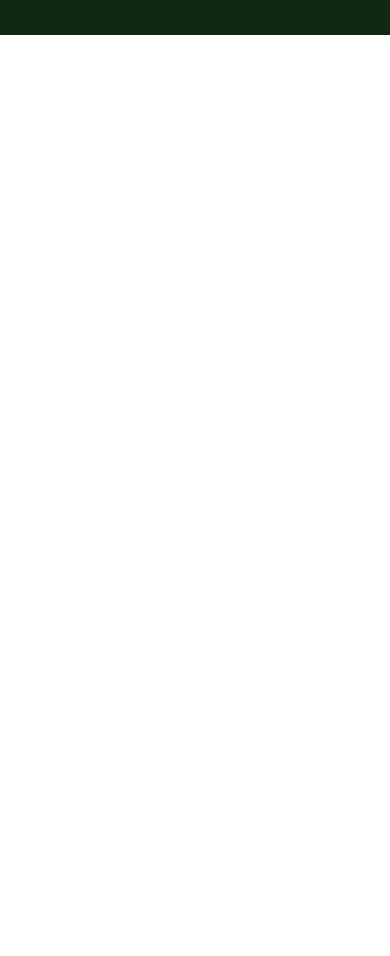
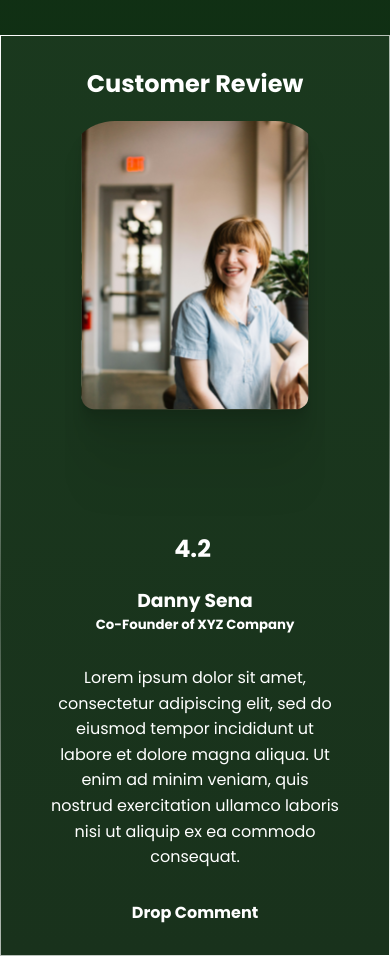
Before and after one commit to Fuadmikayil/Garden, a React (Vite) app in the folder client/: page / in a window 390 px wide. Shown: the part 1960-2916 px from the top of the page. Before the commit the page ends 1995 px from the top, so only its background shows below. Built offline with nearby package versions, Linux system fonts and the light colour scheme.

Commit message:
Customer Review

```diff
--- a/client/src/App.jsx
+++ b/client/src/App.jsx
@@ -1,9 +1,8 @@
 import Header from "./Components/header";
 import Hero from "./Components/Hero";
 import Products from "./Components/Products";
-import CustomerReviews from "./Components/CustomerReviews";
+import CustomerReviews from "./components/customerReview";
 import Provide from "./Components/Provide";
-import Footer from "./Components/Footer";
 
 import "./styles/main.scss";
 
@@ -11,8 +10,9 @@ function App() {
   return (
     <>
       <Header />
-    <Hero/>
-    <Products/>
+      <Hero />
+      <Products />
+      <CustomerReviews />
     </>
   );
 }
--- /dev/null
+++ b/client/src/components/CustomerReview.jsx
@@ -0,0 +1,33 @@
+import "../styles/customerReviews.scss";
+import people from "../assets/people.svg";
+export default function CustomerReview() {
+  return (
+    <section className="Customer-wrapper container">
+      <h1 className="text-center">
+        Customer Review
+        <div></div>
+        <div></div>
+      </h1>
+      <div className="Customer">
+        <img src={people} alt="Customer" />
+        <div className="Customer-about">
+          <div className="Customer-about-head">
+            <h1>
+              4.2 <i className="bx bxs-star"></i>
+            </h1>
+            <div>
+              <h3>Danny Sena</h3>
+              <h5>Co-Founder of XYZ Company</h5>
+            </div>
+          </div>
+          <p>
+            Lorem ipsum dolor sit amet, consectetur adipiscing elit, sed do eiusmod tempor incididunt ut labore et dolore
+            magna aliqua. Ut enim ad minim veniam, quis nostrud exercitation ullamco laboris nisi ut aliquip ex ea commodo
+            consequat.
+          </p>
+          <a href="#">Drop Comment</a>
+        </div>
+      </div>
+    </section>
+  );
+}
--- a/client/src/components/CustomerReviews.jsx
+++ /dev/null
@@ -1,25 +0,0 @@
-import "../styles/customerReviews.scss";
-
-function CustomerReviews() {
-  return (
-    <section className="customer-wrapper container">
-      <h1 className="text-center">Customer Review</h1>
-      <div className="customer">
-        <img src="./images/people.svg" alt="Customer" />
-        <div className="customer-about">
-          <div className="customer-about-head">
-            <h1>4.2 <i className="bx bxs-star"></i></h1>
-            <div>
-              <h3>Danny Sena</h3>
-              <h5>Co-Founder of XYZ Company</h5>
-            </div>
-          </div>
-          <p>Lorem ipsum dolor sit amet...</p>
-          <a href="#">Drop Comment</a>
-        </div>
-      </div>
-    </section>
-  );
-}
-
-export default CustomerReviews;
--- a/client/src/components/Footer.jsx
+++ /dev/null
@@ -1,25 +0,0 @@
-import "../styles/customerReviews.scss";
-
-function CustomerReviews() {
-  return (
-    <section className="customer-wrapper container">
-      <h1 className="text-center">Customer Review</h1>
-      <div className="customer">
-        <img src="./images/people.svg" alt="Customer" />
-        <div className="customer-about">
-          <div className="customer-about-head">
-            <h1>4.2 <i className="bx bxs-star"></i></h1>
-            <div>
-              <h3>Danny Sena</h3>
-              <h5>Co-Founder of XYZ Company</h5>
-            </div>
-          </div>
-          <p>Lorem ipsum dolor sit amet...</p>
-          <a href="#">Drop Comment</a>
-        </div>
-      </div>
-    </section>
-  );
-}
-
-export default CustomerReviews;
--- a/client/src/styles/customerReviews.scss
+++ b/client/src/styles/customerReviews.scss
@@ -0,0 +1,123 @@
+.Customer-wrapper {
+  display: flex;
+  flex-direction: column;
+  gap: 20px;
+  align-items: center;
+  padding: 30px;
+  margin: 0 20px;
+  color: white;
+  background-color: rgba(255, 255, 255, 0.042);
+  border: 1px solid;
+  border-image: linear-gradient(
+      150deg,
+      rgba(255, 255, 255, 1),
+      rgba(255, 255, 255, 0.19),
+      rgba(255, 255, 255, 1)
+    )
+    1;
+
+  .Customer {
+    display: flex;
+    justify-content: space-between;
+    flex-wrap: wrap;
+    align-items: center;
+    padding: 0 60px;
+    gap: 30px;
+
+    img {
+      object-fit: cover;
+      height: 300px;
+      width: 400px;
+      object-position: left;
+      border-radius: 50px;
+    }
+
+    .Customer-about {
+      display: flex;
+      flex-direction: column;
+      gap: 30px;
+      width: 55%;
+      padding-top: 10px;
+
+      .Customer-about-head {
+        display: flex;
+        justify-content: space-between;
+        align-items: center;
+        gap: 20px;
+
+        h1 {
+          color: white;
+          display: flex;
+          align-items: center;
+          gap: 5px;
+        }
+      }
+
+      p {
+        font-size: 16px;
+        line-height: 1.6;
+      }
+
+      a {
+        color: white;
+        text-decoration: none;
+        text-align: right;
+        font-weight: bold;
+        transition: 0.3s;
+
+        &:hover {
+          color: #ffcc00;
+        }
+      }
+    }
+  }
+}
+
+@media (max-width: 1024px) {
+  .Customer-wrapper {
+    width: 80%;
+    padding: 30px;
+
+    .Customer {
+      flex-direction: column;
+      align-items: center;
+      text-align: center;
+      padding: 0 20px;
+      gap: 0px;
+
+      img {
+        width: 90%;
+        height: 600px;
+      }
+
+      .Customer-about {
+        width: 100%;
+
+        .Customer-about-head {
+          flex-direction: column;
+          text-align: center;
+        }
+
+        a {
+          text-align: center;
+        }
+      }
+    }
+  }
+}
+
+@media (max-width: 768px) {
+  .Customer-wrapper {
+    width: 80%;
+    padding: 30px;
+
+    .Customer {
+
+
+      img {
+        height: 400px;
+        object-position: center;
+      }
+    }
+  }
+}
```
